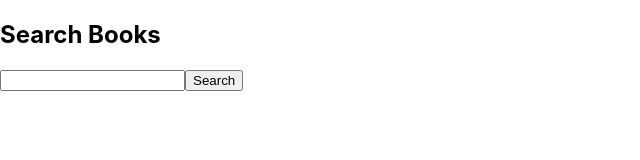
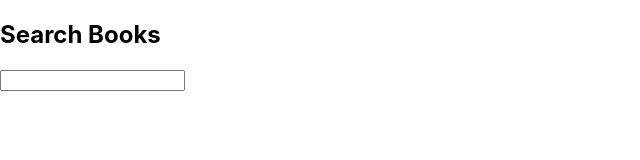
Before and after one commit to k-galvin/bookshelvd, a React (Create React App) app: page / in a window 1280 px wide. Shown: the top 160 px of the page, without its empty margins (0-640 px from the left). Built offline with nearby package versions, Linux system fonts and the light colour scheme.

Commit message:
Make book search respond as query changes

```diff
--- a/src/components/BookSearch.js
+++ b/src/components/BookSearch.js
@@ -1,4 +1,4 @@
-import { useState } from 'react'
+import { useState, useEffect } from 'react'
 import { searchBooks } from '../services/apiService'
 // import { addBook } from '../services/bookService'
 
@@ -6,9 +6,20 @@ const BookSearch = () => {
   const [query, setQuery] = useState('')
   const [queriedBooks, setQueriedBooks] = useState([])
 
-  const handleSearch = () => {
-    searchBooks(query, setQueriedBooks)
-  }
+  useEffect(() => {
+    // Function to handle the book search
+    const handleSearch = () => {
+      if (query.trim() !== '') {
+        searchBooks(query, setQueriedBooks)
+      } else {
+        // If the query is empty, set the queried books to an empty array
+        setQueriedBooks([])
+      }
+    }
+
+    // Call handleSearch on initial render to fetch books without delay
+    handleSearch()
+  }, [query])
 
   return (
     <div>
@@ -19,7 +30,7 @@ const BookSearch = () => {
 
       <h2>Search Books</h2>
       <input type="text" value={query} onChange={e => setQuery(e.target.value)} />
-      <button onClick={handleSearch}>Search</button>
+      {/* <button onClick={handleSearch}>Search</button> */}
       <ul>
         {queriedBooks.map(book => (
           <li key={book.id}>
```
